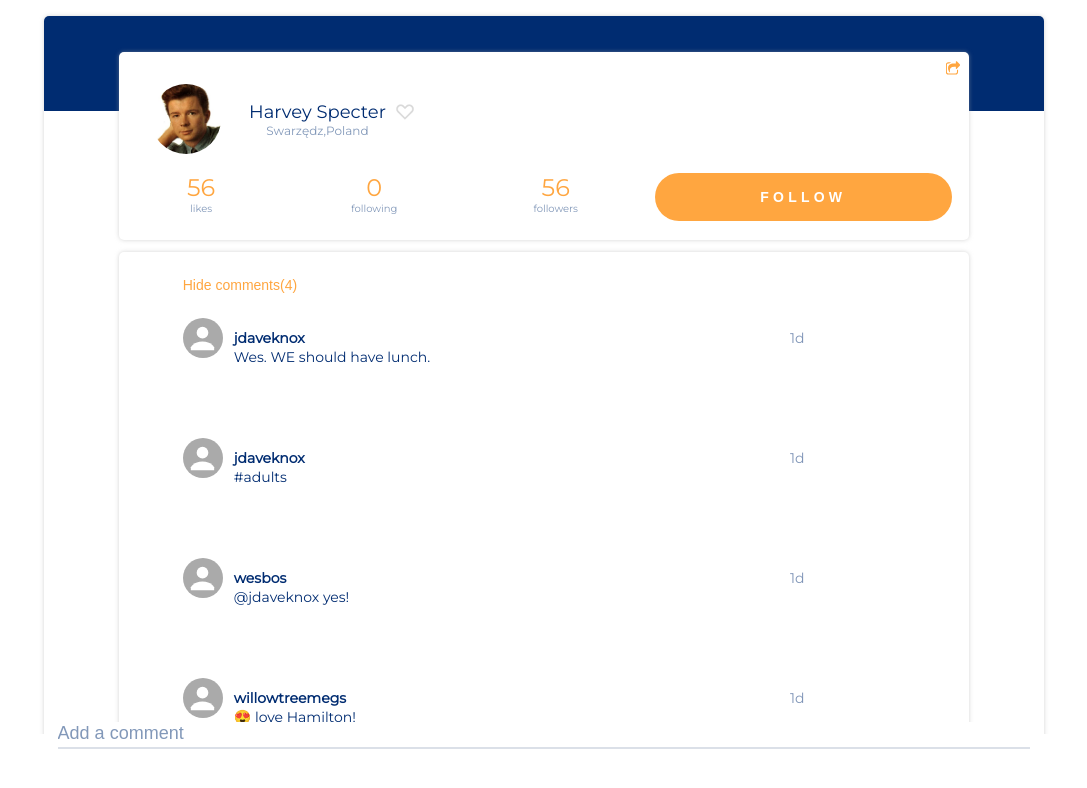
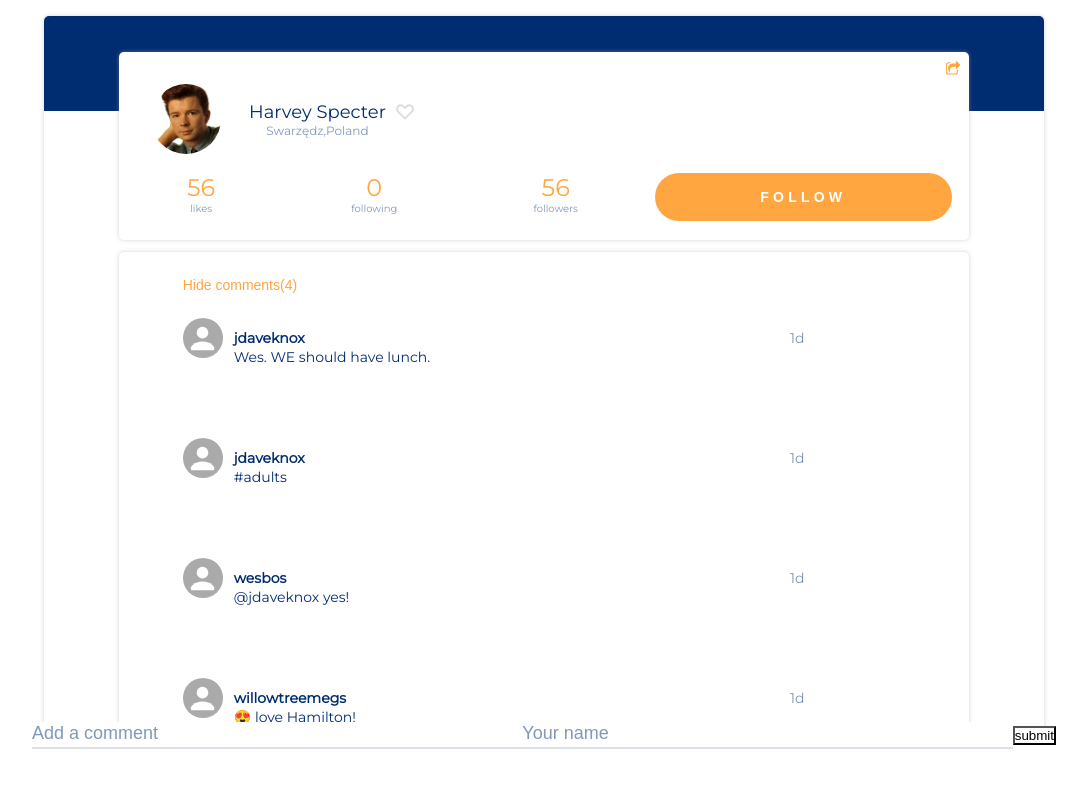
Before and after one commit to pawellicznerski/follow_app, a React (Create React App) app: page / in a window 1280 px wide. Shown: the top 788 px of the page, without its empty margins (96-1183 px from the left). Built offline with nearby package versions, Linux system fonts and the light colour scheme.

Commit message:
adding redux rendering comments

```diff
--- a/src/components/follow-app/comments/comments.js
+++ b/src/components/follow-app/comments/comments.js
@@ -7,50 +7,79 @@ class Comments extends Component {
     this.state={
       showComments:true,
       commentsCounter:"(23)",
-      value:''
+      comment:'',
+      user:''
     };
-    this.dupa=this.dupa.bind(this)
+    this.handleInputChange=this.handleInputChange.bind(this)
+    this.handleSubmit=this.handleSubmit.bind(this)
+    this.toggleComments=this.toggleComments.bind(this)
   }
-componentDidMount(){
-  console.log(this);
-  console.log(this.state.showComments);
-}// tu jest fit
+// componentDidMount(){
+//   console.log(this);
+//   console.log(this.state.showComments);
+// }// tu jest fit
 
-  dupa(){
+  toggleComments(){
     console.log(this);
     console.log(this.state);
   }// tu jest undefined
 
   //watches value change in input
-  handleChange(event) {
-    this.setState({value: event.target.value});
+  handleSubmit(e) {
+    // e.preventDefault();
+    // console.log(this.state.user);
+    // console.log(this.state.comment);
+    //
+    // console.log(this);
+    this.props.addComment(145,this.state.user,this.state.comment);
+
+    this.setState({
+      user: '',
+      comment:''
+    });
+
   }
-
-  //watches value change in input
-  handleSubmit() {
-
-    this.props.addComment(1,'Krzyś',"this.state.value")
-    this.setState({value: ''});
-  }
+  handleInputChange(e){
+    // e.preventDefault();
+    // console.log(e.target);
+    const target = e.target;
+    const value = target.value;
+    // console.log(value);
+    const name = target.name;
+    // console.log(name);
+    this.setState({
+       [name]: value,
+     });
+    //  console.log(this.state.user);
+    //  console.log(this.state.comment);
+  } //end of handleInputChange
 
   render() {
     const {comments, posts}= this.props;
     return (
       <div className="comments">
         <button
-          onClick={this.dupa.bind(this)} className="comments__toggle-comments">{this.state.showComments?"Hide ":"Show "}comments{comments[posts[0].code]?`(${comments[posts[0].code].length})`:"(0)"} </button>
+          onClick={this.toggleComments} className="comments__toggle-comments">{this.state.showComments?"Hide ":"Show "}comments{comments[posts[0].code]?`(${comments[posts[0].code].length})`:"(0)"} </button>
         <CommentsGrid {...this.props}></CommentsGrid>
         <form
           className="comments__input-cnt"
           onSubmit={this.handleSubmit}
           >
           <input
-            value=''
             type="text"
             className="comments__input"
             placeholder="Add a comment"
-            onChange={this.handleChange.bind(this)}
-          ></input>
+            onChange={this.handleInputChange}
+            name="comment"
+          />
+          <input
+            type="text"
+            className="comments__input"
+            placeholder="Your name"
+            onChange={this.handleInputChange}
+            name="user"
+          />
+        <input type="submit" value="submit"></input>
         </form>
       </div>
     );
```
